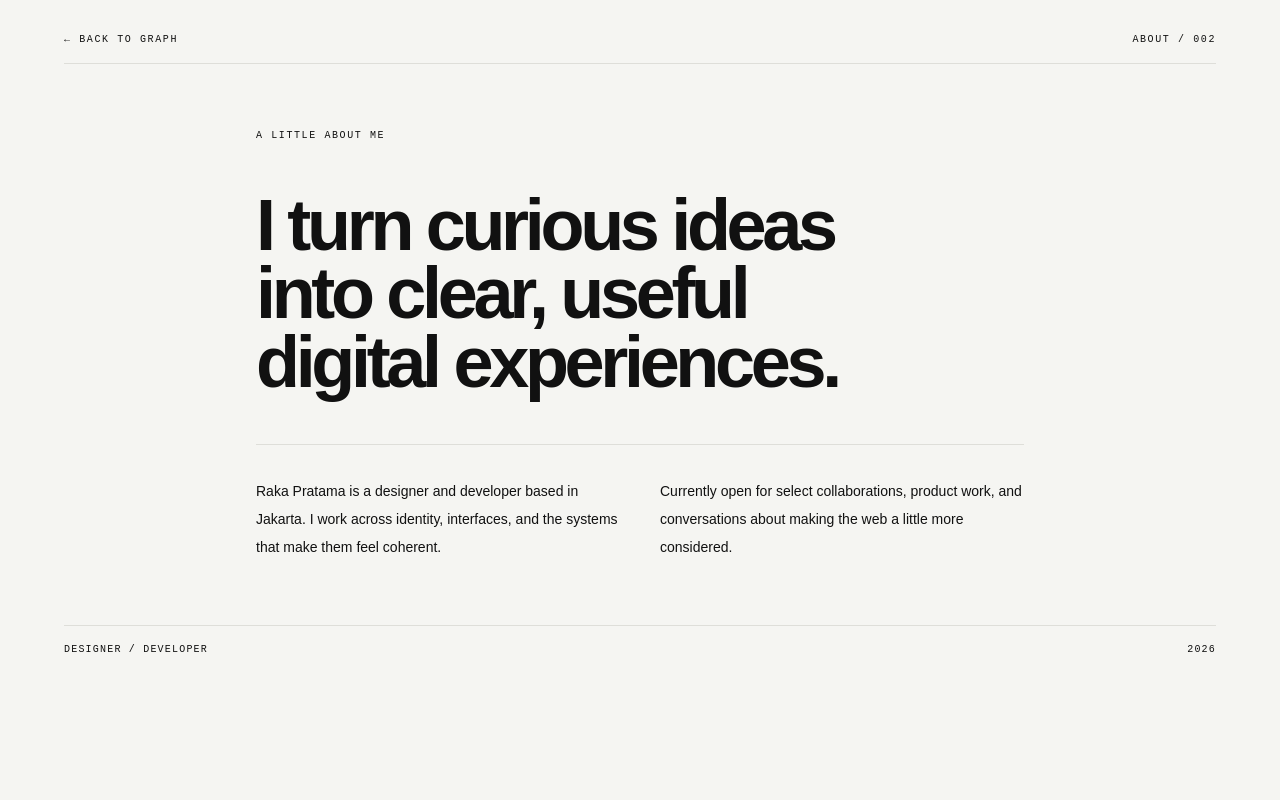
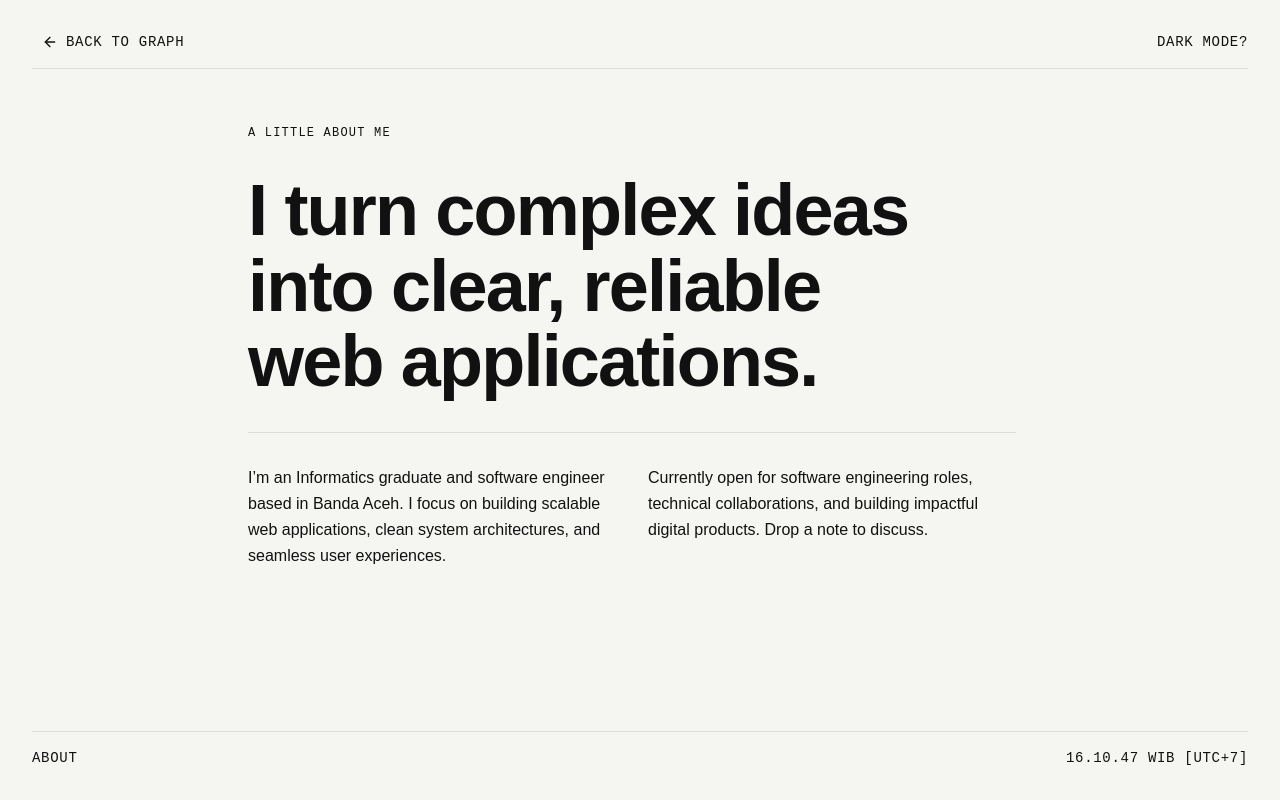
Before and after one commit to ridha-arlian/portfolio-v2, a Nuxt app: page /about in a window 1280 px wide. Built offline with nearby package versions, Linux system fonts and the light colour scheme.

Commit message:
feat(about): add about page component and routing

```diff
--- a/app/pages/about.vue
+++ b/app/pages/about.vue
@@ -1,36 +1,62 @@
+<script setup lang="ts">
+  import { Button } from '@/components/ui/button'
+  import { ScrollArea } from '@/components/ui/scroll-area'
+  import ColorModeToggle from '@/components/ColorModeToggle.vue'
+  import LocalTime from '@/components/LocalTime.vue'
+  import { ArrowLeft } from '@lucide/vue'
+
+  useSeoMeta({
+    title: 'About | Ridha Arlian',
+  })
+</script>
+
 <template>
-  <main class="page-shell">
-    <header class="flex items-center justify-between border-b border-line pb-4 font-mono text-[10px] tracking-[.16em] text-muted">
-      <NuxtLink to="/" class="transition-opacity hover:opacity-50">
-        ← BACK TO GRAPH
+  <main class="mx-auto flex h-dvh max-h-dvh w-full max-w-7xl flex-col justify-between overflow-hidden p-4 bg-paper text-ink sm:p-6 lg:p-8">
+    <header class="shrink-0 flex items-center justify-between border-b border-line pb-3 font-mono text-xs tracking-wider text-muted-foreground sm:pb-4 sm:text-sm">
+      <Button
+        as-child
+        variant="ghost"
+        size="sm"
+        class="h-auto p-0 font-mono text-xs tracking-wider text-ink uppercase transition-opacity hover:opacity-50 bg-transparent! !hover:bg-transparent !hover:text-ink focus-visible:ring-0 focus-visible:ring-offset-0 sm:text-sm"
+      >
+        <NuxtLink to="/" class="flex items-center gap-2">
+          <ArrowLeft class="h-4 w-4 shrink-0" />
+          BACK TO GRAPH
         </NuxtLink>
-      <span>
-        ABOUT / 002
-      </span>
+      </Button>
+
+      <ColorModeToggle />
     </header>
-    <section class="mx-auto flex min-h-[70vh] max-w-3xl flex-col justify-center gap-12 py-16">
-      <p class="font-mono text-[10px] tracking-[.16em] text-muted">
+
+    <section class="flex-1 min-h-0 py-4 sm:py-6">
+      <ScrollArea class="h-full w-full pr-4">
+        <div class="flex min-h-full flex-col justify-center max-w-3xl mx-auto py-8 gap-8">
+          <p class="font-mono text-xs uppercase tracking-widest text-muted-foreground">
             A LITTLE ABOUT ME
           </p>
-      <h1 class="max-w-2xl text-balance text-5xl font-semibold leading-[.95] tracking-[-.06em] sm:text-7xl">
-        I turn curious ideas into clear, useful digital experiences.
+
+          <h1 class="text-balance text-4xl font-semibold leading-[1.05] tracking-tight sm:text-6xl lg:text-7xl">
+            I turn complex ideas into clear, reliable web applications.
           </h1>
-      <div class="grid gap-10 border-t border-line pt-8 text-sm leading-7 text-muted sm:grid-cols-2">
+
+          <div class="grid gap-8 border-t border-line pt-8 text-sm leading-relaxed text-muted-foreground sm:grid-cols-2 sm:text-base">
             <p>
-          Raka Pratama is a designer and developer based in Jakarta. I work across identity, interfaces, and the systems that make them feel coherent.
+              I&rsquo;m an Informatics graduate and software engineer based in Banda Aceh. I focus on building scalable web applications, clean system architectures, and seamless user experiences.
             </p>
             <p>
-          Currently open for select collaborations, product work, and conversations about making the web a little more considered.
+              Currently open for software engineering roles, technical collaborations, and building impactful digital products. Drop a note to discuss.
             </p>
           </div>
+        </div>
+      </ScrollArea>
     </section>
-    <footer class="flex justify-between border-t border-line pt-4 font-mono text-[10px] tracking-[.12em] text-muted">
-      <span>
-        DESIGNER / DEVELOPER
+
+    <footer class="shrink-0 flex flex-col gap-2 border-t border-line pt-3 font-mono text-[11px] tracking-wider text-muted-foreground sm:flex-row sm:items-end sm:justify-between sm:pt-4 sm:text-sm">
+      <span class="uppercase">
+        ABOUT
       </span>
-      <span>
-        2026
-      </span>
+
+      <LocalTime />
     </footer>
   </main>
 </template>
--- a/app/pages/contact.vue
+++ b/app/pages/contact.vue
@@ -7,7 +7,6 @@ import { ArrowLeft, ArrowUpRight } from '@lucide/vue'
 
 useSeoMeta({
   title: 'Contact | Ridha Arlian',
-  description: 'Contact Ridha Arlian for collaborations and product work.'
 })
 </script>
 
```
Lines whose indentation alone changed are shown as unchanged.
